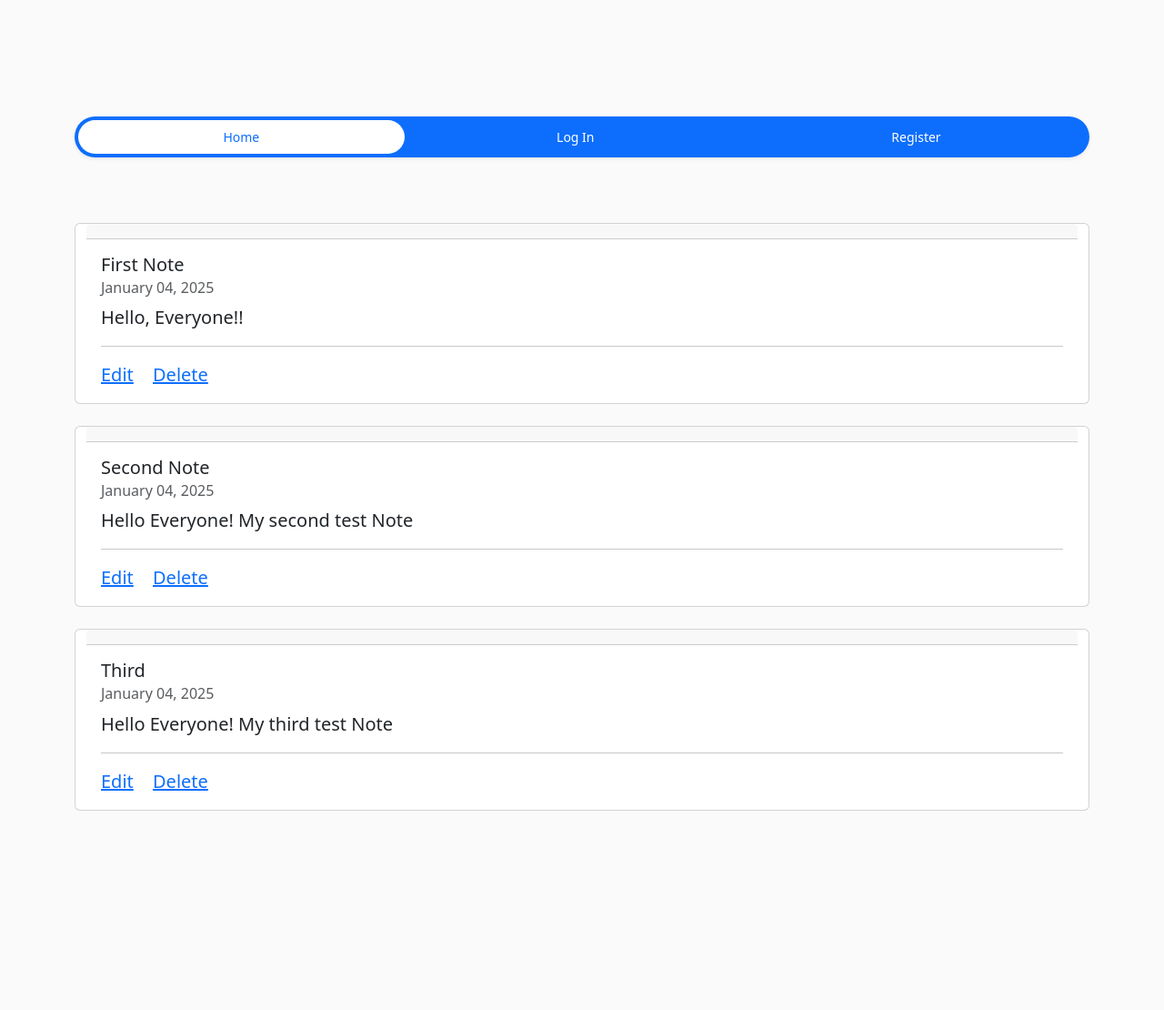
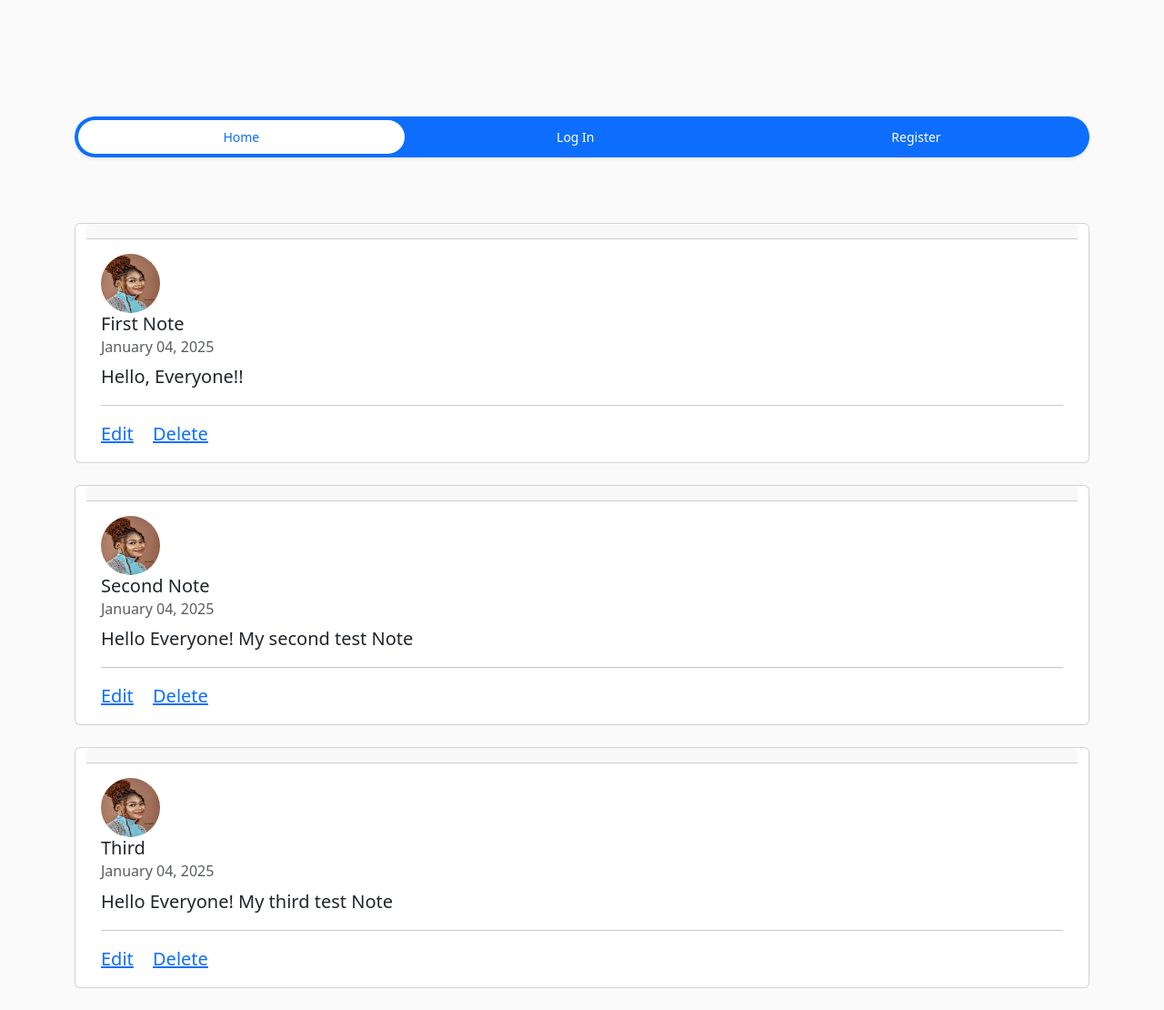
Before and after one commit to MarvsConcept/Scribbly, a Django app: page / in a window 1280 px wide. Shown: the whole page at 91% size. Before the commit the page ends 891 px from the top, so only its background shows below. Run offline with Django 4.2, Linux system fonts and the light colour scheme; data comes from the database, SQL or seed files in the repository; both versions use the stored data as it was after the commit.

Commit message:
Added Profile picture to individual notes

```diff
--- a/notes/templates/notes/home.html
+++ b/notes/templates/notes/home.html
@@ -12,6 +12,7 @@
     </div>
     <div class="card-body">
       <blockquote class="blockquote mb-0">
+        <img class= "rounded-circle article-img" src="{{note.author.profile.image.url}}" alt="">
         <h5 class="card-title">{{note.title}}</h5>
         <h6 class="card-subtitle mb-2 text-body-secondary">{{ note.date_posted|date:"F d, Y" }}</h6>
 
--- a/users/templates/users/profile.html
+++ b/users/templates/users/profile.html
@@ -16,7 +16,9 @@
         <fieldset class="form-group">
             <legend class="border-bottom mb-4">Update Profile</legend>
             {{ u_form|crispy }}
+            <br>
             {{ p_form|crispy }}
+            <br>
         </fieldset>
         <div class="form-group">
             <button class="btn btn-outline-info" type="submit">
```
Also changed, not shown: db.sqlite3, media/profile_pics/1715297575007.jpg, media/profile_pics/DGF_3851_copy_rEsxERX.jpg (added).
